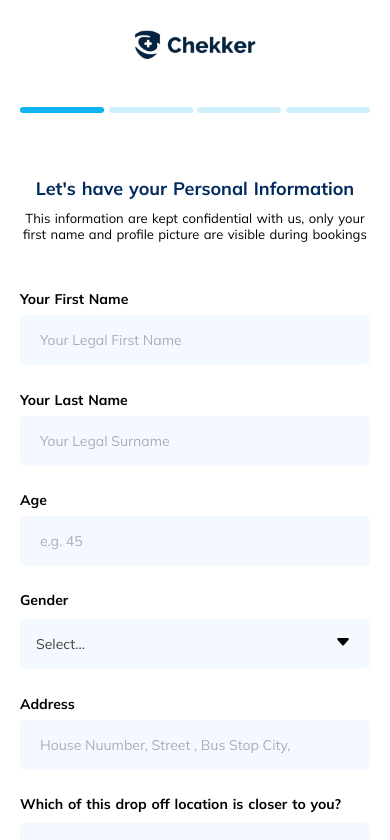
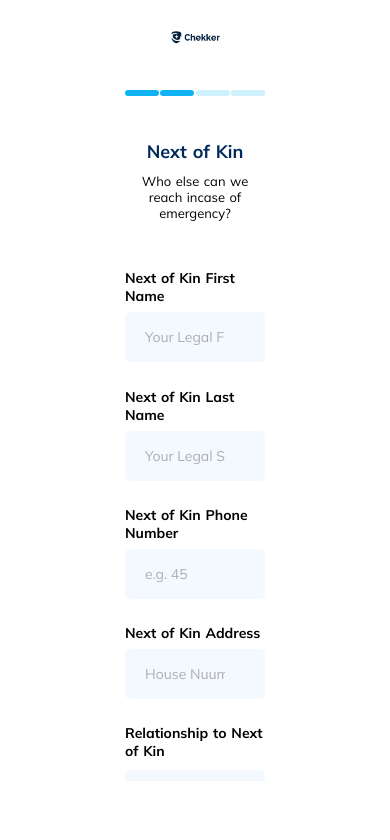
Before and after one commit to volumide/phlebs-app-frontend, a Nuxt app: page /auth/register/details in a window 390 px wide. Shown: the top 840 px of the page. Built offline with nearby package versions, Linux system fonts and the light colour scheme.

Commit message:
developed next of kin reg page

```diff
--- /dev/null
+++ b/components/Registration/NextOfKin.vue
@@ -0,0 +1,166 @@
+<template>
+  <div class="form_container come-up">
+    <div class="form_inner">
+      <p class="title">
+        Next of Kin
+      </p>
+      <p class="sub_title">
+        Who else can we reach incase of emergency?
+      </p>
+      <div class="form">
+        <div class="input-box">
+          <p class="label">
+            Next of Kin First Name
+          </p>
+          <div class="new_input">
+            <input v-model="nok_first_name" placeholder="Your Legal First Name" type="text">
+          </div>
+        </div>
+        <div class="input-box">
+          <p class="label">
+            Next of Kin Last Name
+          </p>
+          <div class="new_input">
+            <input v-model="nok_last_name" placeholder="Your Legal Surname" type="text">
+          </div>
+        </div>
+        <div class="input-box">
+          <p class="label">
+            Next of Kin Phone Number
+          </p>
+          <div class="new_input">
+            <input v-model="nok_phone" placeholder="e.g. 45" type="text">
+          </div>
+        </div>
+        <div class="input-box">
+          <p class="label">
+            Next of Kin Address
+          </p>
+          <div class="new_input">
+            <input v-model="nok_address" placeholder="House Nuumber, Street , Bus Stop City," type="text">
+          </div>
+        </div>
+        <div class="input-box">
+          <p class="label">
+            Relationship to Next of Kin
+          </p>
+          <div class="form-select">
+            <select v-model="nok_relationship" required>
+              <option value="">
+                Select...
+              </option>
+              <option value="Brother">
+                Brother
+              </option>
+              <option value="Sister">
+                Sister
+              </option>
+              <option value="Friend">
+                Friend
+              </option>
+              <option value="Father">
+                Father
+              </option>
+              <option value="Mother">
+                Mother
+              </option>
+              <option value="Others">
+                Others
+              </option>
+            </select>
+            <svg width="16" height="16" viewBox="0 0 16 16" fill="none" xmlns="http://www.w3.org/2000/svg">
+              <path d="M7.24652 11.14L2.45052 5.658C1.88452 5.013 2.34452 4 3.20352 4H12.7955C12.9878 3.99984 13.176 4.05509 13.3376 4.15914C13.4993 4.26319 13.6275 4.41164 13.707 4.58669C13.7864 4.76175 13.8137 4.956 13.7856 5.14618C13.7575 5.33636 13.6752 5.51441 13.5485 5.659L8.75252 11.139C8.65866 11.2464 8.54291 11.3325 8.41303 11.3915C8.28316 11.4505 8.14216 11.481 7.99952 11.481C7.85688 11.481 7.71589 11.4505 7.58601 11.3915C7.45614 11.3325 7.34038 11.2464 7.24652 11.139V11.14Z" fill="black" />
+            </svg>
+          </div>
+        </div>
+        <div v-if="nok_relationship === 'Others'" class="input-box come-down">
+          <p class="label">
+            Others (Specify)
+          </p>
+          <div class="new_input">
+            <input v-model="nok_relationship_others" placeholder="Specify Next of Kin Relationship" type="text">
+          </div>
+        </div>
+        <div class="bottom_btn">
+          <button class="trans_btn" @click="$emit('back')">
+            Back
+          </button>
+          <button class="bg_btn" @click="$emit('proceed')">
+            Save and Proceed
+          </button>
+        </div>
+      </div>
+    </div>
+  </div>
+</template>
+
+<script>
+export default {
+  data () {
+    return {
+      nok_first_name: '',
+      nok_last_name: '',
+      nok_phone: '',
+      nok_address: '',
+      nok_relationship: '',
+      nok_relationship_others: ''
+    }
+  }
+}
+</script>
+
+<style scoped>
+.form_container {
+  padding: 2rem;
+}
+
+.title {
+  font-size: 20px;
+  font-weight: 700;
+  text-align: center;
+  color: var(--primary-color);
+}
+
+.sub_title {
+  color: black;
+  margin-top: 10px;
+  text-align: center;
+}
+
+.form {
+  margin-top: 3rem;
+}
+
+.input-box {
+  margin-bottom: 3vh;
+}
+
+.bottom_btn {
+  display: flex;
+  justify-content: space-between;
+  margin-top: 6vh;
+}
+
+.trans_btn {
+  width: 48%;
+}
+
+.bg_btn {
+  width: 48%;
+}
+
+@media only screen and (max-width: 500px) {
+  .form_container {
+    padding: 10px 0;
+  }
+
+  .title {
+    font-size: 18px;
+    margin-top: 1.5rem;
+  }
+
+  .sub_title {
+    font-size: 13px;
+  }
+}
+</style>
--- a/components/Registration/PersonalInformation.vue
+++ b/components/Registration/PersonalInformation.vue
@@ -1,5 +1,5 @@
 <template>
-  <div class="form_container">
+  <div class="form_container come-up">
     <div class="form_inner">
       <p class="title">
         Let&apos;s have your Personal Information
@@ -34,6 +34,36 @@
         </div>
         <div class="input-box">
           <p class="label">
+            Proficiency
+          </p>
+          <div class="form-select">
+            <select v-model="proficiency" required>
+              <option value="">
+                Select...
+              </option>
+              <option value="Nurse">
+                Nurse
+              </option>
+              <option value="Med Lab Scientists">
+                Med Lab Scientists
+              </option>
+              <option value="Science Lab Technician">
+                Science Lab Technician
+              </option>
+              <option value="Phlebotomist">
+                Phlebotomist
+              </option>
+              <option value="Others">
+                Others
+              </option>
+            </select>
+            <svg width="16" height="16" viewBox="0 0 16 16" fill="none" xmlns="http://www.w3.org/2000/svg">
+              <path d="M7.24652 11.14L2.45052 5.658C1.88452 5.013 2.34452 4 3.20352 4H12.7955C12.9878 3.99984 13.176 4.05509 13.3376 4.15914C13.4993 4.26319 13.6275 4.41164 13.707 4.58669C13.7864 4.76175 13.8137 4.956 13.7856 5.14618C13.7575 5.33636 13.6752 5.51441 13.5485 5.659L8.75252 11.139C8.65866 11.2464 8.54291 11.3325 8.41303 11.3915C8.28316 11.4505 8.14216 11.481 7.99952 11.481C7.85688 11.481 7.71589 11.4505 7.58601 11.3915C7.45614 11.3325 7.34038 11.2464 7.24652 11.139V11.14Z" fill="black" />
+            </svg>
+          </div>
+        </div>
+        <div class="input-box">
+          <p class="label">
             Gender
           </p>
           <div class="form-select">
@@ -63,7 +93,7 @@
         </div>
         <div class="input-box">
           <p class="label">
-            Which of this drop off location is closer to you?
+            Nearest drop-off location
           </p>
           <div class="form-select">
             <select v-model="drop_location" required>
@@ -110,6 +140,7 @@ export default {
     return {
       first_name: '',
       last_name: '',
+      proficiency: '',
       gender: '',
       address: '',
       drop_location: '',
@@ -161,7 +192,7 @@ export default {
 
 @media only screen and (max-width: 500px) {
   .form_container {
-    padding: 30px 0;
+    padding: 10px 0;
   }
 
   .title {
--- a/pages/auth/register/details.vue
+++ b/pages/auth/register/details.vue
@@ -6,12 +6,13 @@
       </div>
       <div class="progress_bars">
         <hr class="progress_1 active_bar">
-        <hr :class="`progress_1 ${bar_active_2 ? 'active_bar' : ''}`">
+        <hr :class="`progress_1 ${nextOfKin ? 'active_bar' : ''}`">
         <hr :class="`progress_1 ${bar_active_3 ? 'active_bar' : ''}`">
         <hr :class="`progress_1 ${bar_active_4 ? 'active_bar' : ''}`">
       </div>
       <div class="form_ctn">
-        <RegistrationPersonalInformation v-if="personalInformation" @back="back" @proceed="proceed" />
+        <RegistrationPersonalInformation v-if="personalInformation" @back="back" @proceed="personalInformation = false; nextOfKin = true" />
+        <RegistrationNextOfKin v-if="nextOfKin" @back="back" @proceed="proceed" />
       </div>
     </div>
   </div>
@@ -21,7 +22,8 @@
 export default {
   data () {
     return {
-      personalInformation: true,
+      personalInformation: false,
+      nextOfKin: true,
       bar_active_2: false,
       bar_active_3: false,
       bar_active_4: false
@@ -36,7 +38,7 @@ export default {
 }
 
 .inner {
-  width: 40%;
+  max-width: 40%;
   margin: auto;
 }
 
@@ -66,6 +68,23 @@ export default {
   border-top: 6px solid #0FB2F3;
 }
 
+.form_ctn {
+  height: 80vh;
+  margin: auto;
+  overflow: auto;
+}
+
+/* Hide scrollbar for Chrome, Safari and Opera */
+.form_ctn::-webkit-scrollbar {
+  display: none;
+}
+
+/* Hide scrollbar for IE, Edge and Firefox */
+.form_ctn {
+  -ms-overflow-style: none;  /* IE and Edge */
+  scrollbar-width: none;  /* Firefox */
+}
+
 @media only screen and (max-width: 500px) {
   .container {
     padding: 30px 20px;
```
